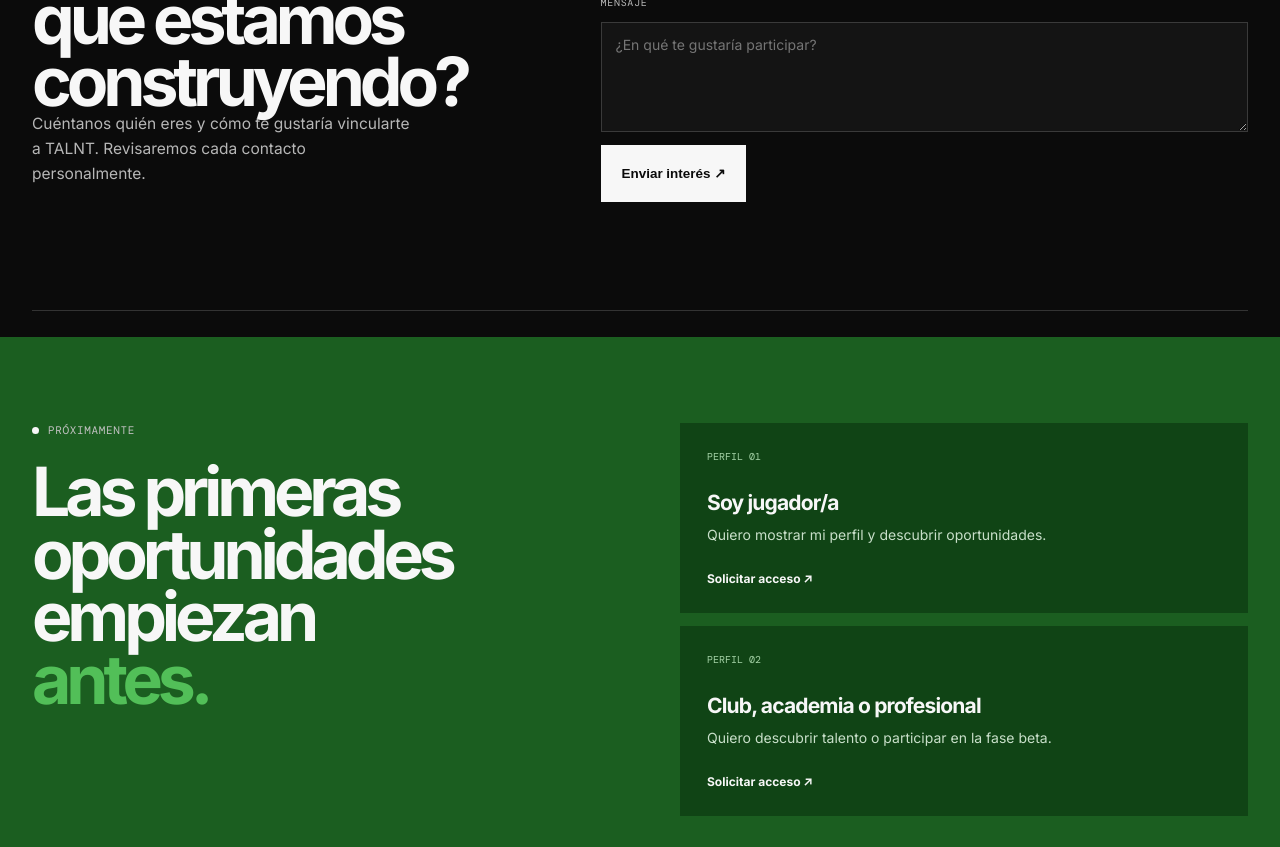
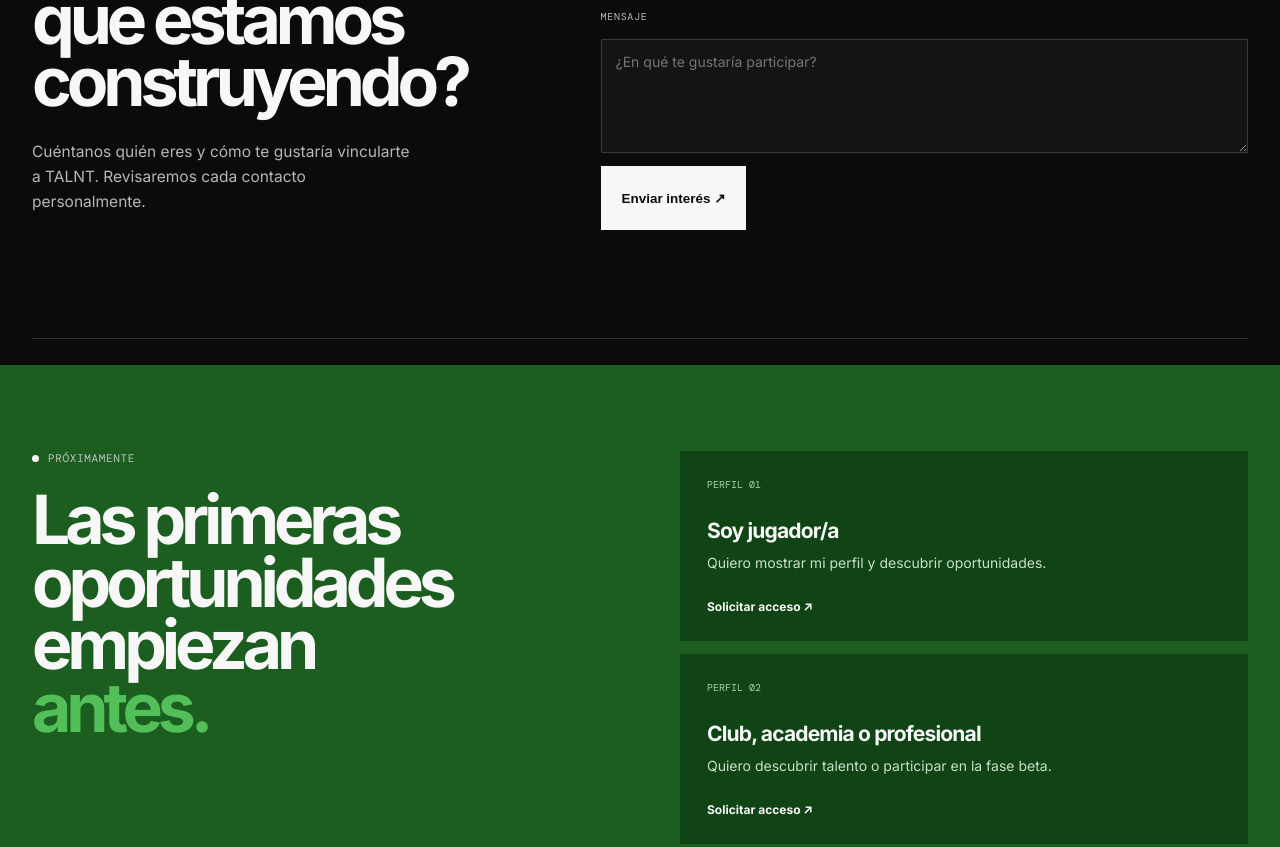
Before and after one commit to derquicc/talnt, a plain HTML site: page index.html in a window 1280 px wide. Shown: the part 3661-4508 px from the top of the page. Drawn offline with nearby package versions, Linux system fonts and the light colour scheme.

Commit message:
Improve TALNT contact form spacing

```diff
--- a/index.html
+++ b/index.html
@@ -17,7 +17,7 @@
 
 .talnt-symbol{position:relative;z-index:2;width:54px;height:46px;display:flex;flex-direction:column;justify-content:center;gap:9px}.talnt-symbol span{display:block;width:48px;height:12px;background:var(--n);transform:skewY(29deg);box-shadow:0 0 14px rgba(82,191,88,.24)}.beta{margin-top:26px}
 
-.interest{padding:108px 0;border-top:1px solid var(--line);border-bottom:1px solid var(--line)}.interest-grid{display:grid;grid-template-columns:.85fr 1.15fr;gap:90px}.interest h2{margin:0}.interest p{font-size:.97rem;line-height:1.6;color:#b7b7b7;max-width:390px}.interest-form{display:grid;grid-template-columns:1fr 1fr;gap:13px}.interest-form label{display:grid;gap:8px;font:10px 'DM Mono',monospace;letter-spacing:.07em;color:#b9b9b9;text-transform:uppercase}.interest-form label.full{grid-column:1/-1}.interest-form input,.interest-form select,.interest-form textarea{width:100%;border:1px solid #3a3a3a;background:#141414;color:#f7f7f7;padding:13px 14px;font:14px Inter,Arial,sans-serif;border-radius:0;outline:none}.interest-form textarea{min-height:105px;resize:vertical}.interest-form input:focus,.interest-form select:focus,.interest-form textarea:focus{border-color:#4baf50}.interest-form button{grid-column:1/-1;justify-self:start;border:0;background:#f7f7f7;color:#0b0b0b;padding:16px 21px;font-weight:700;font-size:.84rem;cursor:pointer}.interest-form button:hover{background:#4baf50}@media(max-width:720px){.interest{padding:72px 0}.interest-grid{display:block}.interest h2{margin-bottom:28px}.interest-form{margin-top:34px;grid-template-columns:1fr}}
+.interest{padding:108px 0;border-top:1px solid var(--line);border-bottom:1px solid var(--line)}.interest-grid{display:grid;grid-template-columns:.85fr 1.15fr;gap:90px}.interest h2{margin:0}.interest p{font-size:.97rem;line-height:1.6;color:#b7b7b7;max-width:390px}.interest h2+p{margin-top:28px}.interest-form{display:grid;grid-template-columns:1fr 1fr;gap:13px}.interest-form label{display:grid;gap:8px;font:10px 'DM Mono',monospace;letter-spacing:.07em;color:#b9b9b9;text-transform:uppercase}.interest-form label.full{grid-column:1/-1}.interest-form input,.interest-form select,.interest-form textarea{width:100%;border:1px solid #3a3a3a;background:#141414;color:#f7f7f7;padding:13px 14px;font:14px Inter,Arial,sans-serif;border-radius:0;outline:none}.interest-form textarea{min-height:105px;resize:vertical}.interest-form input:focus,.interest-form select:focus,.interest-form textarea:focus{border-color:#4baf50}.interest-form button{grid-column:1/-1;justify-self:start;border:0;background:#f7f7f7;color:#0b0b0b;padding:16px 21px;font-weight:700;font-size:.84rem;cursor:pointer}.interest-form button:hover{background:#4baf50}@media(max-width:720px){.interest{padding:72px 0}.interest-grid{display:block}.interest h2{margin-bottom:28px}.interest-form{margin-top:34px;grid-template-columns:1fr}}
 </style></head>
 <body>
 <nav class="nav wrap"><a class="real-logo" href="#inicio" aria-label="TALNT"><img src="assets/brand-book.png" alt="TALNT"></a><a href="#beta">Acceso beta ↗</a></nav>
```
